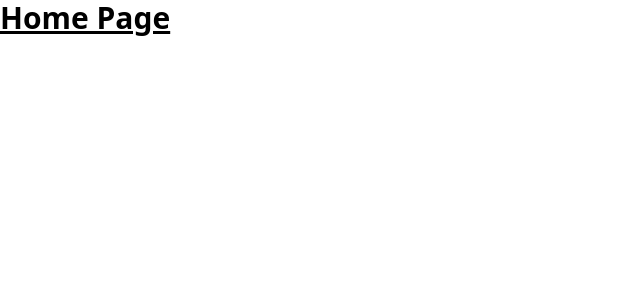
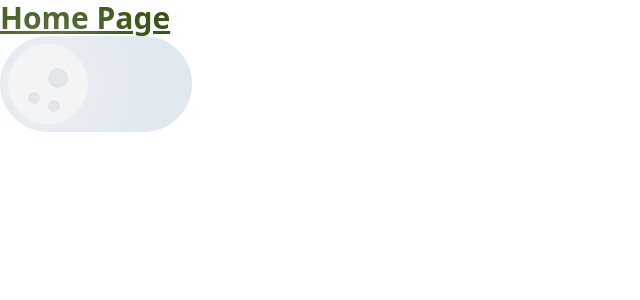
Before and after one commit to SoftServePractice2026/Frontend, a React (Vite) app: page / in a window 1280 px wide. Shown: the top 300 px of the page, without its empty margins (0-640 px from the left). Built offline with nearby package versions, Linux system fonts and the light colour scheme.

Commit message:
realize theme mode toggle

```diff
--- a/package.json
+++ b/package.json
@@ -10,6 +10,7 @@
     "preview": "vite preview"
   },
   "dependencies": {
+    "clsx": "^2.1.1",
     "react": "^19.2.0",
     "react-dom": "^19.2.0",
     "react-router-dom": "^7.12.0"
--- /dev/null
+++ b/src/app/providers/ThemeProvider.tsx
@@ -0,0 +1,31 @@
+import { ThemeContext } from "@/features/theme/context/ThemeContext";
+import type { Theme } from "@/features/theme/model/types";
+import { useEffect, useState, type ReactNode } from "react";
+
+const ThemeProvider = ({ children }: { children: ReactNode }) => {
+    const [theme, setTheme] = useState<Theme>("dark");
+
+    useEffect(() => {
+        const savedTheme = localStorage.getItem("theme") as Theme | null;
+        const prefersDark = window.matchMedia("(prefers-color-scheme: dark)").matches;
+
+        const initialTheme = savedTheme ?? (prefersDark ? "dark" : "light");
+        setTheme(initialTheme);
+        document.documentElement.classList.toggle("dark", initialTheme === "dark");
+    }, []);
+
+    useEffect(() => {
+        document.documentElement.classList.toggle("dark", theme === "dark");
+        localStorage.setItem("theme", theme);
+    }, [theme]);
+
+    const toggleTheme = () =>
+        setTheme((prev) => (prev === "light" ? "dark" : "light"));
+
+    return (
+        <ThemeContext.Provider value={{ theme, toggleTheme }}>
+            {children}
+        </ThemeContext.Provider>);
+}
+
+export default ThemeProvider;
--- a/src/features/home/pages/HomePage.tsx
+++ b/src/features/home/pages/HomePage.tsx
@@ -1,9 +1,14 @@
+import { ThemeToggle } from "@/features/theme";
+
 const HomePage = () => {
     return (
         <>
-            <h1 className="text-3xl font-bold underline">
-                Home Page
-            </h1>
+            <div className="">
+                <h1 className="text-3xl font-bold underline text-red-900 dark:text-lime-900">
+                    Home Page
+                </h1>
+                <ThemeToggle />
+            </div>
         </>
     );
 }
--- /dev/null
+++ b/src/features/theme/components/ThemeToggle.tsx
@@ -0,0 +1,54 @@
+import clsx from "clsx";
+import { useTheme } from "../hooks/useTheme";
+
+export const ThemeToggle = () => {
+    const { theme, toggleTheme } = useTheme();
+    const isDark = theme === "dark";
+
+    return (
+        <>
+            <button
+                onClick={toggleTheme}
+                aria-label="Toggle theme"
+                className={clsx(
+                    "relative w-48 h-24 rounded-full p-2",
+                    "transition-colors duration-700",
+                    "bg-slate-950 dark:bg-slate-200"
+                )}
+            >
+                {/* slider */}
+                <div
+                    className={clsx(
+                        "relative h-20 w-20 rounded-full",
+                        "transition-all duration-700",
+                        isDark
+                            ? "ml-0 bg-gray-100 shadow-[0_0_100px_rgba(255,255,255,1)]"
+                            : "ml-[calc(100%-5rem)] bg-yellow-300 shadow-[0_0_100px_rgba(249,240,104,1)]"
+                    )}
+                >
+                    {/* moon craters */}
+                    <div
+                        className={clsx(
+                            "absolute bg-gray-300/50 rounded-full transition-opacity duration-500",
+                            isDark ? "opacity-100" : "opacity-0",
+                            "top-12 left-5 h-3 w-3"
+                        )}
+                    />
+                    <div
+                        className={clsx(
+                            "absolute bg-gray-300/50 rounded-full transition-opacity duration-500",
+                            isDark ? "opacity-100" : "opacity-0",
+                            "top-14 left-10 h-3 w-3"
+                        )}
+                    />
+                    <div
+                        className={clsx(
+                            "absolute bg-gray-300/50 rounded-full transition-opacity duration-500",
+                            isDark ? "opacity-100" : "opacity-0",
+                            "top-6 left-10 h-5 w-5"
+                        )}
+                    />
+                </div>
+            </button>
+        </>);
+}
--- /dev/null
+++ b/src/features/theme/context/ThemeContext.tsx
@@ -0,0 +1,9 @@
+import { createContext } from "react";
+import type { Theme } from "../model/types";
+
+export interface ThemeContextValue {
+    theme: Theme;
+    toggleTheme: () => void;
+}
+
+export const ThemeContext = createContext<ThemeContextValue | null>(null);
--- /dev/null
+++ b/src/features/theme/hooks/useTheme.tsx
@@ -0,0 +1,12 @@
+import { useContext } from "react"
+import { ThemeContext } from "../context/ThemeContext"
+
+export const useTheme = () => {
+    const context = useContext(ThemeContext);
+
+    if (!context) {
+        throw new Error("UseTheme must be used within ThemeProvider");
+    }
+
+    return context;
+}
--- /dev/null
+++ b/src/features/theme/index.ts
@@ -0,0 +1,5 @@
+export { ThemeToggle } from "./components/ThemeToggle";
+export { useTheme } from "./hooks/useTheme";
+export type { Theme } from "./model/types";
+
+import { ThemeToggle } from "@/features/theme";
--- /dev/null
+++ b/src/features/theme/model/types.ts
@@ -0,0 +1 @@
+export type Theme = "light" | "dark";
--- a/src/main.tsx
+++ b/src/main.tsx
@@ -3,10 +3,13 @@ import { createRoot } from 'react-dom/client'
 import { RouterProvider } from 'react-router-dom'
 import { Router } from './app/Router.tsx'
 import './styles/index.css'
+import ThemeProvider from './app/providers/ThemeProvider.tsx'
 
 
 createRoot(document.getElementById('root')!).render(
   <StrictMode>
-    <RouterProvider router={Router}/>
+    <ThemeProvider>
+      <RouterProvider router={Router} />
+    </ThemeProvider>
   </StrictMode>,
 )
--- a/tailwind.config.js
+++ b/tailwind.config.js
@@ -1,5 +1,6 @@
 /** @type {import('tailwindcss').Config} */
 module.exports = {
+  darkMode: "class",
   content: [
     "./src/**/*.{js,jsx,ts,tsx}",
   ],
```
Also changed, not shown: 1 other file (tests, documents, lock files or other folders).
